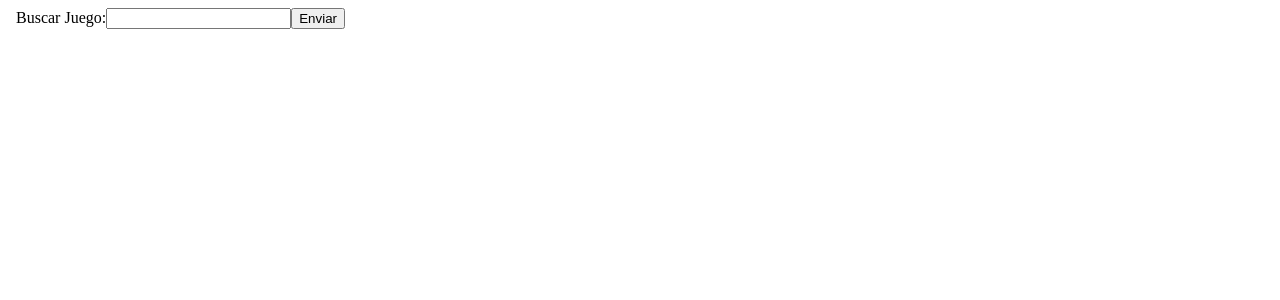
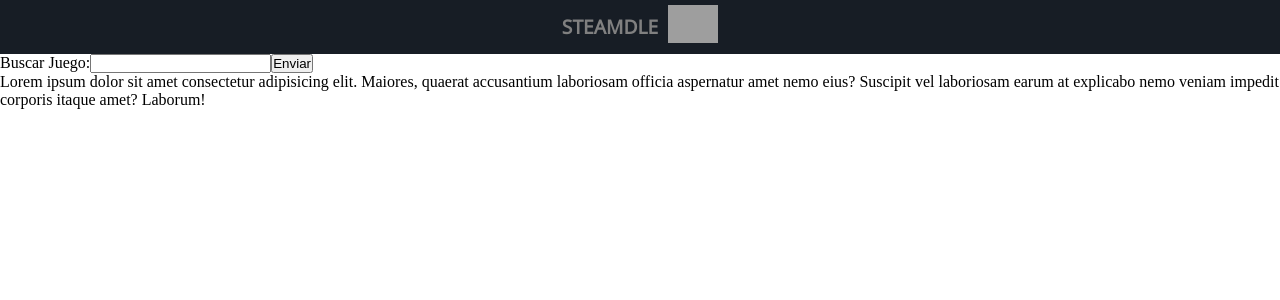
Before and after one commit to Bloch12/steamle, an Angular app: page / in a window 1280 px wide. Shown: the top 300 px of the page. Built offline with nearby package versions, Linux system fonts and the light colour scheme; grey boxes are pictures that could not be loaded.

Commit message:
Header
Se creo y se dio estilo al header

```diff
--- a/angular.json
+++ b/angular.json
@@ -94,5 +94,8 @@
         }
       }
     }
+  },
+  "cli": {
+    "analytics": false
   }
 }
--- a/src/app/app.component.css
+++ b/src/app/app.component.css
@@ -0,0 +1,5 @@
+*{
+    margin: 0;
+    padding: 0;
+    box-sizing: border-box;
+}
--- a/src/app/app.component.html
+++ b/src/app/app.component.html
@@ -3,9 +3,13 @@
 <head>
   <meta charset="UTF-8">
   <meta name="viewport" content="width=device-width, initial-scale=1.0">
+  <link rel="preconnect" href="https://fonts.googleapis.com">
+  <link rel="preconnect" href="https://fonts.gstatic.com" crossorigin>
+  <link href="https://fonts.googleapis.com/css2?family=Noto+Sans&family=Rock+Salt&display=swap" rel="stylesheet">
   <title>Document</title>
 </head>
 <body>
+  <app-header></app-header>
   <search-bar></search-bar>
 </body>
 </html>
--- a/src/app/app.module.ts
+++ b/src/app/app.module.ts
@@ -6,13 +6,15 @@
 import { SearchBarComponent } from './search-bar/search-bar.component';
 import { FormsModule } from '@angular/forms';
 import { ComparadorComponent } from './comparador/comparador.component';
+import { HeaderComponent } from './header/header.component';
 
 
 @NgModule({
   declarations: [
     AppComponent,
     SearchBarComponent,
-    ComparadorComponent
+    ComparadorComponent,
+    HeaderComponent
   ],
   imports: [
     BrowserModule,
--- a/src/app/comparador/comparador.component.html
+++ b/src/app/comparador/comparador.component.html
@@ -4,7 +4,5 @@
     </div>
     <ng-template #elseBlock>
         <p> {{j.name}} </p>
-        <p> {{ComapararScore(j)}} </p>
-        <p> {{compararFecha(j)}} </p>
     </ng-template>
 </div>
--- /dev/null
+++ b/src/app/header/header.component.css
@@ -0,0 +1,28 @@
+.header{
+background-color: #171d25;
+
+}
+
+.menu{
+    display: flex;
+    align-items: center;
+    justify-content: center;
+    list-style: none;
+
+}
+
+.menu li img{
+    width: 50px;
+    margin-top: 5px;
+    margin-bottom: 5px;
+}
+
+
+.menu li a{
+    text-decoration: none;
+    color: gray;
+    margin: 5px;
+    font-family: 'Noto Sans', sans-serif;
+    font-size:larger;
+    font-weight: 1000;
+}
--- /dev/null
+++ b/src/app/header/header.component.html
@@ -0,0 +1,6 @@
+<div class="header">
+    <ul class="menu">
+        <li><a href="../app.component.html">STEAMDLE</a></li>
+        <li><a href="../app.component.html"><img src="https://icones.pro/wp-content/uploads/2022/05/icone-steam-grise.png" alt=""></a></li>
+    </ul>
+</div>
--- a/src/app/search-bar/search-bar.component.html
+++ b/src/app/search-bar/search-bar.component.html
@@ -7,5 +7,4 @@
     <ul *ngFor = "let e of filterList" >
        <li class = "juego" (click) = seleccionarJuego(e.name)> {{e.name}} </li>
     </ul>
-    <comparador id="comparador"></comparador>
 </section>
--- a/src/app/search-bar/search-bar.component.ts
+++ b/src/app/search-bar/search-bar.component.ts
@@ -50,12 +50,11 @@
     textoAFecha(texto: string): number[] {
       let fechaS: string[] = texto.split("-");
       let fecha: number[] = [];
-      fechaS.forEach((element: string) => {
-        if (isNaN(parseInt(element))) {
+      for(let i:number = 0; i < fechaS.length; i++){
+        if(isNaN(parseInt(fechaS[i])))
           return fecha;
-        }
-        fecha.push(parseInt(element));
-      });
+        fecha.push(parseInt(fechaS[i]));
+      }
       return fecha;
     }
 
--- a/src/index.html
+++ b/src/index.html
@@ -5,9 +5,11 @@
   <title>TpFinalSteamle</title>
   <base href="/">
   <meta name="viewport" content="width=device-width, initial-scale=1">
-  <link rel="icon" type="image/x-icon" href="favicon.ico">
+  <link rel="icon" type="image/x-icon" href="https://icones.pro/wp-content/uploads/2022/05/icone-steam-grise.png">
 </head>
 <body>
+  <app-header></app-header>
   <app-root></app-root>
+  <p>Lorem ipsum dolor sit amet consectetur adipisicing elit. Maiores, quaerat accusantium laboriosam officia aspernatur amet nemo eius? Suscipit vel laboriosam earum at explicabo nemo veniam impedit corporis itaque amet? Laborum!</p>
 </body>
 </html>
--- a/src/styles.css
+++ b/src/styles.css
@@ -1 +1,5 @@
-/* You can add global styles to this file, and also import other style files */
+*{
+    margin: 0;
+    padding: 0;
+    box-sizing: border-box;
+}
```
Also changed, not shown: src/app/header/header.component.ts (added, +10 -0 lines), 1 other file (tests, documents, lock files or other folders).
